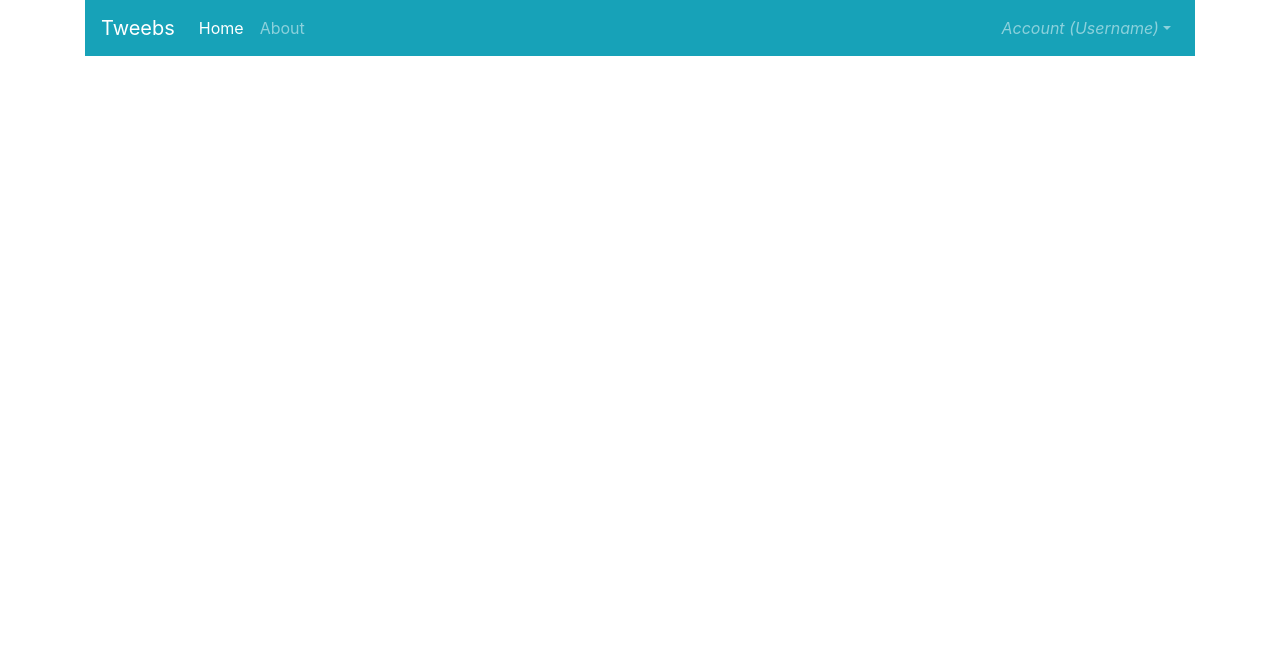
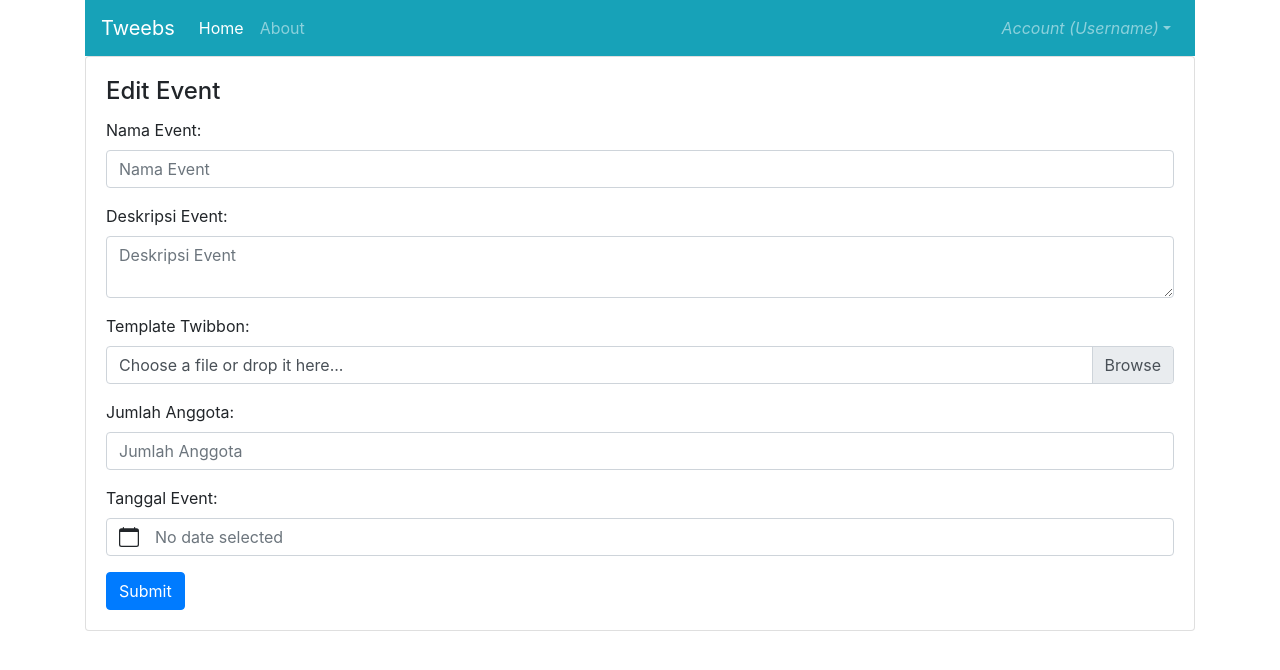
Before and after one commit to abisatria1/DIPL, a Vue app in the folder frontend/: page /event/edit/1 in a window 1280 px wide. Shown: the top 670 px of the page. Built offline with nearby package versions, Linux system fonts and the light colour scheme.

Commit message:
add edit event
Signed-off-by: Iqbal Syamil Ayasy <iqbal@pintu.co.id>

```diff
--- a/frontend/src/router/index.js
+++ b/frontend/src/router/index.js
@@ -4,6 +4,7 @@ import Home from '../views/Home.vue'
 import Login from '../views/Login.vue'
 import Register from '../views/Register.vue'
 import Event from '../views/Event.vue'
+import editEvent from '../views/editEvent.vue'
 import addEvent from '../views/addEvent.vue'
 
 Vue.use(VueRouter)
@@ -30,6 +31,11 @@ const routes = [
     component: Event
   },
   {
+    path: '/event/edit/:id',
+    name: 'EventEdit',
+    component: editEvent
+  },
+  {
     path: '/event/add',
     name: 'EventAdd',
     component: addEvent
--- a/frontend/src/views/Event.vue
+++ b/frontend/src/views/Event.vue
@@ -2,11 +2,12 @@
     <div>
         <b-card title="Event">
             <b-button href="#" variant="primary">Add Event</b-button>
-            <b-table striped hover :items="items"></b-table>
-              <template #cell(show_details)>
-                 <b-button v:on-click="row" variant="primary">Add Event</b-button>
-
+            <b-table striped hover :items="items" :fields="fields">
+              <template #cell(id_event)="dataEvent">
+                <b-button @click="editEvent(dataEvent.item.id_event,$event.target)" variant="warning" >Edit Event</b-button>
+                <b-button @click="deleteEvent(dataEvent.item.id_event,$event.target)" variant="danger" >Delete Event</b-button>
               </template>
+            </b-table>
 
         </b-card>
     </div>
@@ -16,10 +17,19 @@
   export default {
     data() {
       return {
-        fields:['id_event','nama_event','date_event','jumlah_participant'],
+        fields:['nama_event','date_event','jumlah_participant',{key:'id_event',label:"Actions"}],
         items: [
-          { id_event: 40, nama_event: 'Dickerson', date_event: 'Macdonald', jumlah_participant: 'Macdonald' },
+          { id_event: 30, nama_event: 'Belajar Menulis Skripsi', date_event: '2021-12-05', jumlah_participant: '10' },
         ]
+      }
+    },
+    methods: {
+      editEvent(id_event) {
+        console.log(id_event)
+        this.$router.push({ name: 'EventEdit', params: { id:id_event } });
+      },
+      deleteEvent(id_event){
+        alert(id_event)
       }
     }
   }
--- /dev/null
+++ b/frontend/src/views/editEvent.vue
@@ -0,0 +1,115 @@
+<template>
+  <div>
+    <b-card title="Edit Event">
+    <b-form @submit="onSubmit" v-if="show">
+      <b-form-group
+        id="input-group-1"
+        label="Nama Event:"
+        label-for="input-1"
+      >
+        <b-form-input
+          id="input-1"
+          v-model="form.nama_event"
+          type="text"
+          placeholder="Nama Event"
+          required
+        ></b-form-input>
+      </b-form-group>
+
+      <b-form-group
+        id="input-group-2"
+        label="Deskripsi Event:"
+        label-for="input-2"
+      >
+        <b-form-textarea
+          id="input-2"
+          v-model="form.desc_event"
+          type="text"
+          placeholder="Deskripsi Event"
+          required
+        ></b-form-textarea>
+      </b-form-group>
+
+      <b-form-group
+        id="input-group-3"
+        label="Template Twibbon:"
+        label-for="input-3"
+      >
+        <b-form-file
+        v-model="form.template_twibbon"
+        placeholder="Choose a file or drop it here..."
+        drop-placeholder="Drop file here..."
+        ></b-form-file>
+      </b-form-group>
+
+      <b-form-group
+        id="input-group-4"
+        label="Jumlah Anggota:"
+        label-for="input-4"
+      >
+        <b-form-input
+          id="input-4"
+          v-model="form.jumlah_anggota"
+          type="text"
+          placeholder="Jumlah Anggota"
+          required
+        ></b-form-input>
+      </b-form-group>
+
+      <b-form-group
+        id="input-group-4"
+        label="Tanggal Event:"
+        label-for="input-4"
+      >
+        <b-form-datepicker v-model="tanggal_event" locale="en"></b-form-datepicker>
+      </b-form-group>
+
+
+      <b-button type="submit" variant="primary">Submit</b-button>
+    </b-form>
+    </b-card>
+  </div>
+</template>
+
+<script>
+import axios from 'axios';
+  export default {
+    data() {
+      return {
+        form: {
+            template_twibbon:null,
+            nama_event: '',
+            desc_event:'',
+            jumlah_anggota: null,
+
+        },
+        show: true
+      }
+    },
+    methods: {
+      onSubmit(event) {
+        event.preventDefault()
+        const config = {
+            method: 'post',
+            url: '{{base_url}}/api/campaigner/event/',
+            headers: {
+                'Authorization': 'eyJhbGciOiJIUzI1NiIsInR5cCI6IkpXVCJ9.eyJpc3MiOiJUd2VlYnoiLCJzdWIiOnsiY2FtcGFpZ25lcklkIjoyfSwiaWF0IjoxNjE4OTEwNDUzMjM0LCJleHAiOjE2MTg5MTA1Mzk2MzR9.x1oT3lPC_FeupPVb444INFpde0WxDTAp0kA_wM5dak0',
+            },
+            data : this.form
+        };
+        axios(config)
+        .then(function (response) {
+            alert('success')
+            console.log(JSON.stringify(response.data));
+        })
+        .catch(function (error) {
+            alert('Gagal!')
+            console.log(error)
+        });
+      }
+    }
+  }
+</script>
+<style>
+
+</style>
```
